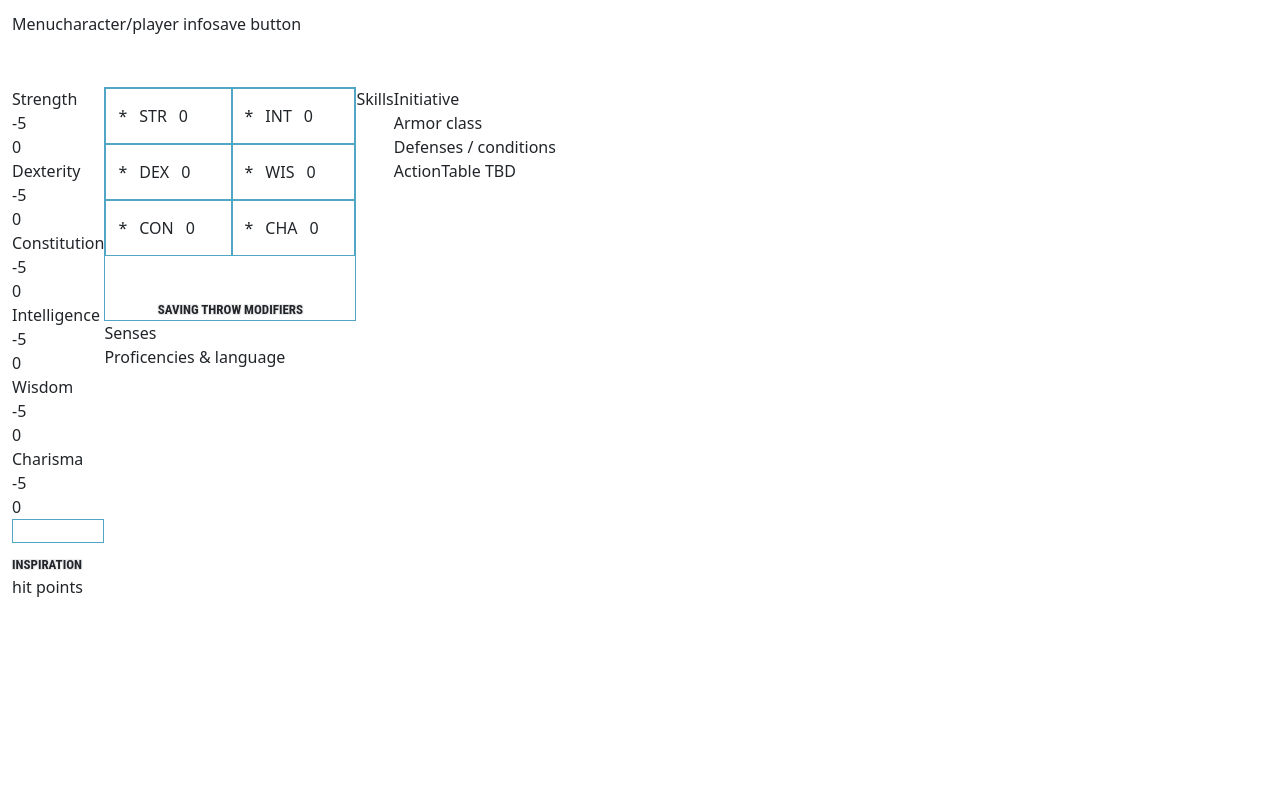
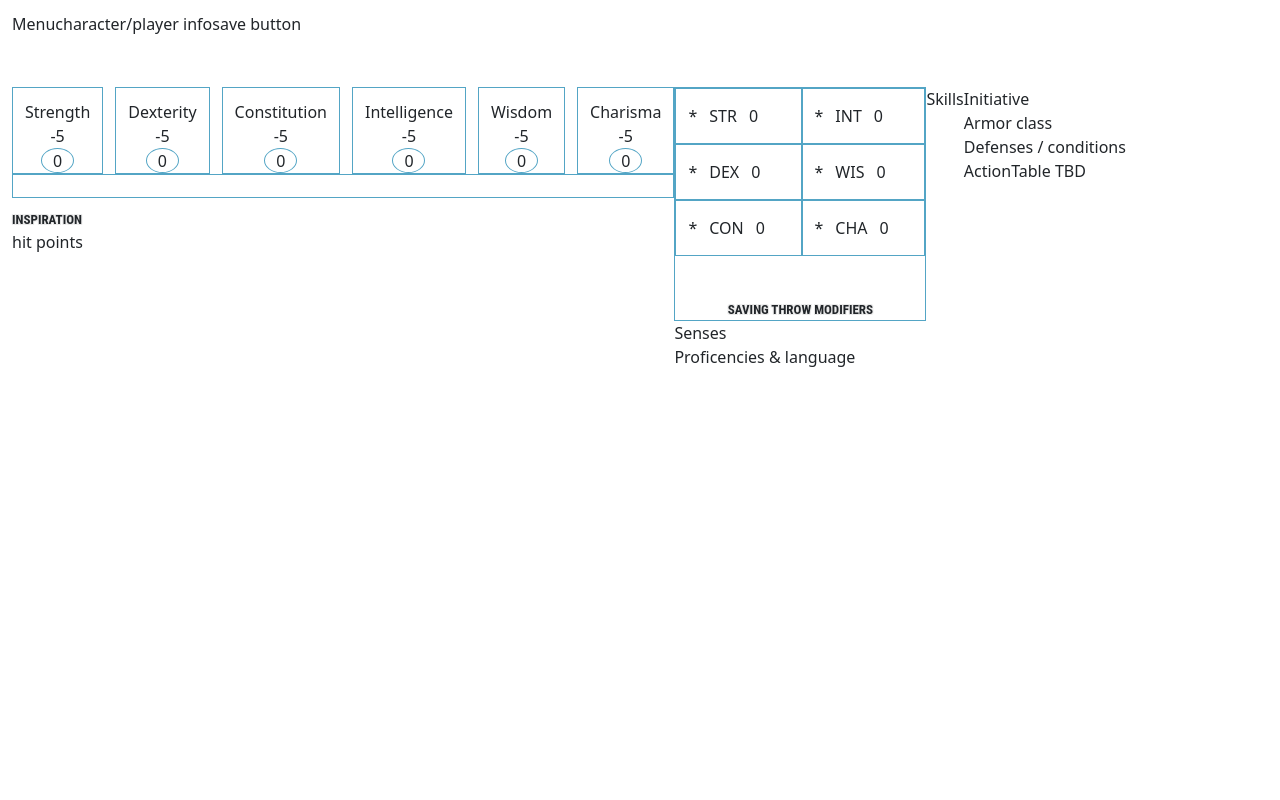
Before and after one commit to Nlandefeld1995/Dungeons-And-Dragons-Tracker, a React (Create React App) app: page /newCharacter in a window 1280 px wide. Shown: the top 800 px of the page. Built offline with nearby package versions, Linux system fonts and the light colour scheme.

Commit message:
initial css formatting

```diff
--- a/src/common/components/ModifierBar/ModifierBar.tsx
+++ b/src/common/components/ModifierBar/ModifierBar.tsx
@@ -12,7 +12,7 @@ const { useState, useEffect } = React;
 export const ModifierBar = () => {
   const baseCharacter = useSelector(CharacterSelector);
   return (
-    <div>
+    <div className={cx("displayFlex", "flexGap-medium")}>
       {Object.keys(baseCharacter.modifiers).map((key) => (
         <ModifierItem
           modifier={baseCharacter.modifiers[key]}
--- a/src/common/components/ModifierBar/ModifierItem/ModifierItem.module.css
+++ b/src/common/components/ModifierBar/ModifierItem/ModifierItem.module.css
@@ -0,0 +1,13 @@
+.modifierItemContainer {
+  border: 1px solid var(--blueBorder);
+  padding: 12px;
+  padding-bottom: 0px;
+}
+.modifierItemTotal {
+  border: 1px solid var(--blueBorder);
+  border-radius: 50%;
+  height: 25px;
+  width: 33px;
+  margin-bottom: -1.5px;
+  display: inline-block;
+}
--- a/src/common/components/ModifierBar/ModifierItem/ModifierItem.tsx
+++ b/src/common/components/ModifierBar/ModifierItem/ModifierItem.tsx
@@ -17,10 +17,10 @@ export const ModifierItem: React.FC<ModifierItemProps> = ({
 }) => {
   const modifierValue = Math.floor((modifier.total - 10) / 2);
   return (
-    <div>
+    <div className={cx("text-align-center", styles.modifierItemContainer)}>
       <div>{modifier.label}</div>
       <div>{modifierValue}</div>
-      <div>{modifier.total}</div>
+      <div className={cx(styles.modifierItemTotal)}>{modifier.total}</div>
     </div>
   );
 };
--- a/src/common/styles/common.css
+++ b/src/common/styles/common.css
@@ -1,3 +1,6 @@
+.text-align-center {
+  text-align: center;
+}
 .margin-bottom-xxsmall {
   margin-bottom: 2px;
 }
@@ -184,10 +187,10 @@
 .width-350 {
   width: 350px;
 }
-.height-50{
+.height-50 {
   height: 50px;
 }
-.height-100{
+.height-100 {
   height: 100px;
 }
 .height-150 {
--- a/src/common/styles/flex.css
+++ b/src/common/styles/flex.css
@@ -1,15 +1,36 @@
-.displayFlex{
-    display: flex;
+.displayFlex {
+  display: flex;
 }
-.flexColumn{
-    flex-direction: column;
+.flexColumn {
+  flex-direction: column;
 }
-.flexWrap{
-    flex-wrap: wrap;
+.flexWrap {
+  flex-wrap: wrap;
 }
-.flexAlignItemsCenter{
-    align-items: center;
+.flexAlignItemsCenter {
+  align-items: center;
 }
-.flexJustifyContentCenter{
-    justify-content: center;
+.flexJustifyContentCenter {
+  justify-content: center;
 }
+.flexGap-xxsmall {
+  gap: 2px;
+}
+.flexGap-xsmall {
+  gap: 4px;
+}
+.flexGap-small {
+  gap: 8px;
+}
+.flexGap-medium {
+  gap: 12px;
+}
+.flexGap-large {
+  gap: 16px;
+}
+.flexGap-xlarge {
+  gap: 20px;
+}
+.flexGap-xxlarge {
+  gap: 24px;
+}
```
